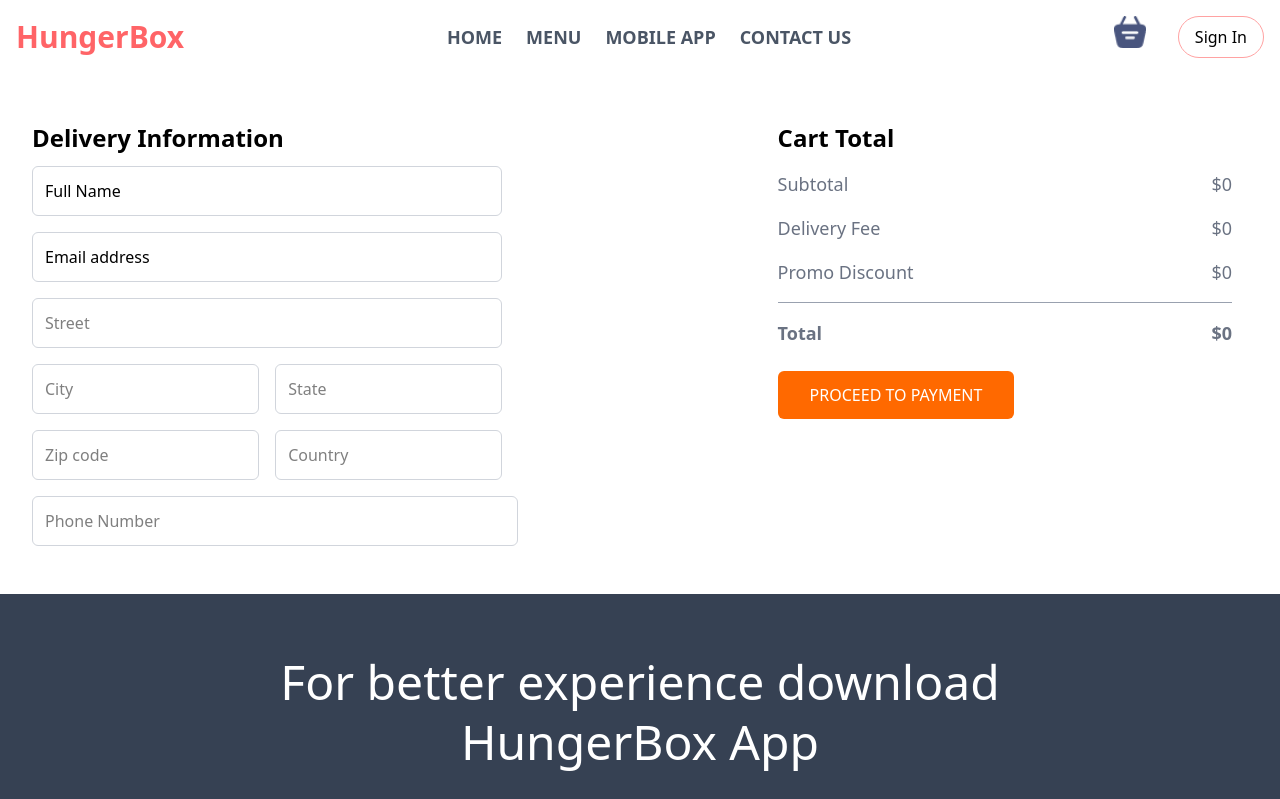
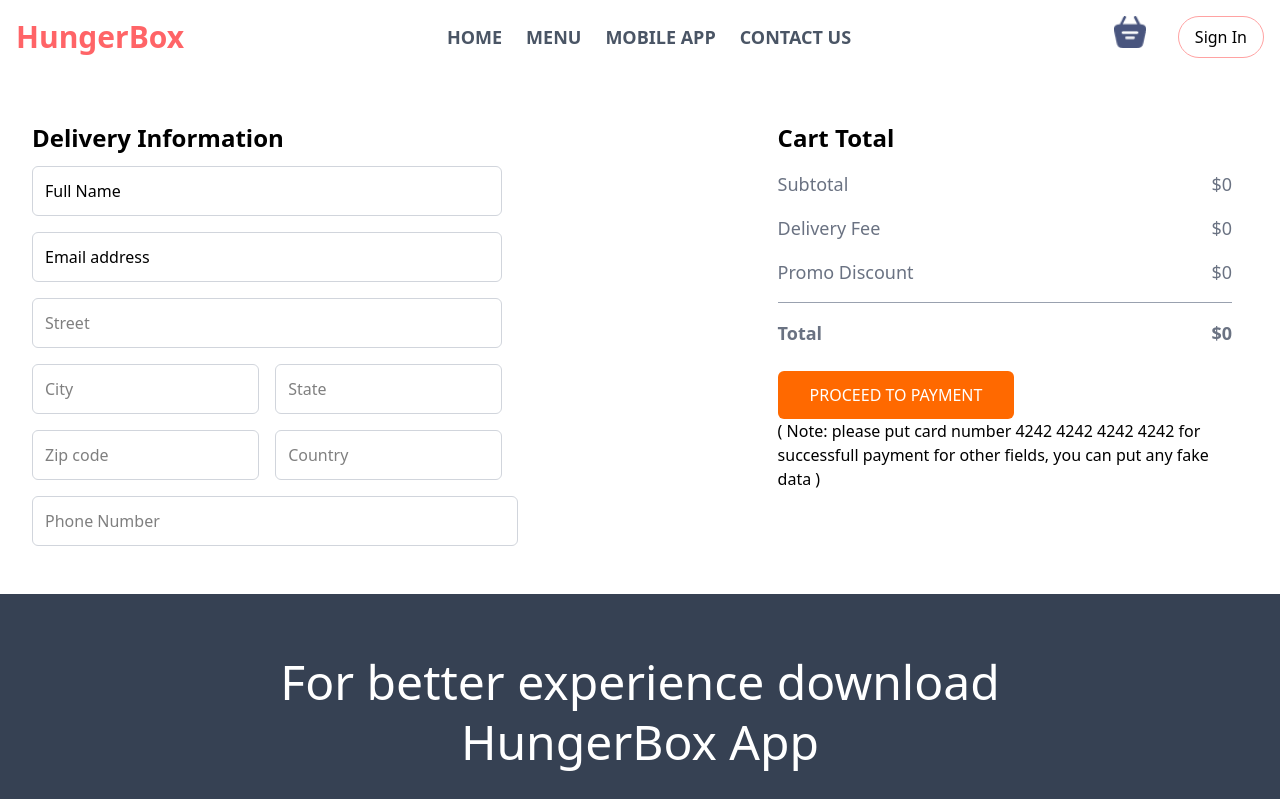
Before and after one commit to OMzaiswal/Food-delivery-app, a React (Vite) app in the folder frontend/: page /placeOrder in a window 1280 px wide. Shown: the top 799 px of the page. Built offline with nearby package versions, Linux system fonts and the light colour scheme; no server answers.

Commit message:
Update PlaceOrder.tsx
added note for payment

```diff
--- a/frontend/src/pages/PlaceOrder.tsx
+++ b/frontend/src/pages/PlaceOrder.tsx
@@ -107,6 +107,10 @@
                     onClick={handleCheckout}
                 >PROCEED TO PAYMENT</button>
             </div>
+            <div classname="text-red-500 text-md">
+               ( Note: please put card number 4242 4242 4242 4242 for successfull payment
+                for other fields, you can put any fake data )
+            </div>
     </div>
     </div>
 }
```
